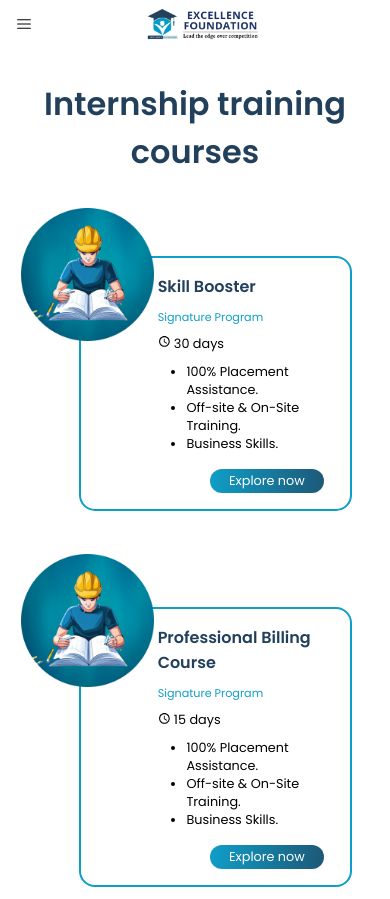
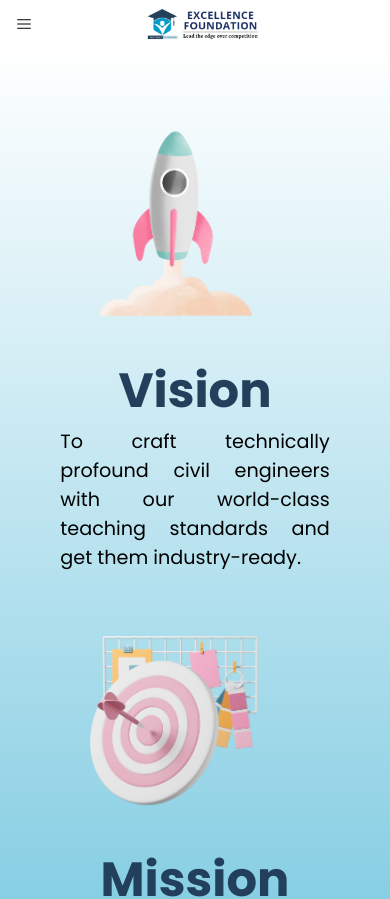
Before and after one commit to wyash12/ef-frontend, a Next.js app: page / in a window 390 px wide. Shown: the top 899 px of the page. Built offline with nearby package versions, Linux system fonts and the light colour scheme; some icons are missing.

Commit message:
responsive vision mission container

```diff
--- a/components/home/VisionMission/VisionMissionElement.module.scss
+++ b/components/home/VisionMission/VisionMissionElement.module.scss
@@ -18,6 +18,7 @@
 
         p {
             font-size: 1.8 rem;
+            text-align: justify;
         }
     }
 
@@ -33,5 +34,70 @@
             width: 80%;
         }
     }
+}
+
+@media (max-width: 1100px) {
+    .container {
+        width: 90%;
+        margin: 1rem 0rem;
+    }
+}
+
+@media (max-width: 706px) {
+    .container {
+        .details {
+            h1 {
+                font-size: 3.5rem;
+            }
+
+            p {
+                font-size: 1.4 rem;
+            }
+        }
+    }
+}
+
+@media (max-width: 664px) {
+    .container {
+        flex-direction: column-reverse;
+        justify-content: center;
+        align-items: center;
+
+        .details {
+            width: 70%;
+            h1 {
+                text-align: center;
+                font-size: 3.5rem;
+            }
+
+            p {
+                font-size: 1.4 rem;
+            }
+        }
+
+        .img {
+            width: 50%;
+        }
+    }
 
 }
+
+@media (max-width: 436px) {
+    .container {
+        .details {
+            width: 95%;
+            h1 {
+                font-size: 3rem;
+            }
+
+            p {
+                font-size: 1.2rem;
+            }
+        }
+
+        .img {
+            width: 60%;
+        }
+    }
+
+}
--- a/pages/index.tsx
+++ b/pages/index.tsx
@@ -18,8 +18,8 @@ export default function HomePage(): JSX.Element {
       </Head>
       {/* <TitleContainer /> */}
       {/* <WaveContainer /> */}
-      <CourseContainer />
-      {/* <VisionMissionContainer /> */}
+      {/* <CourseContainer /> */}
+      <VisionMissionContainer />
       {/* <PlacementContainer /> */}
       {/* <ReviewContainer /> */}
       {/* <PathContainer /> */}
```
